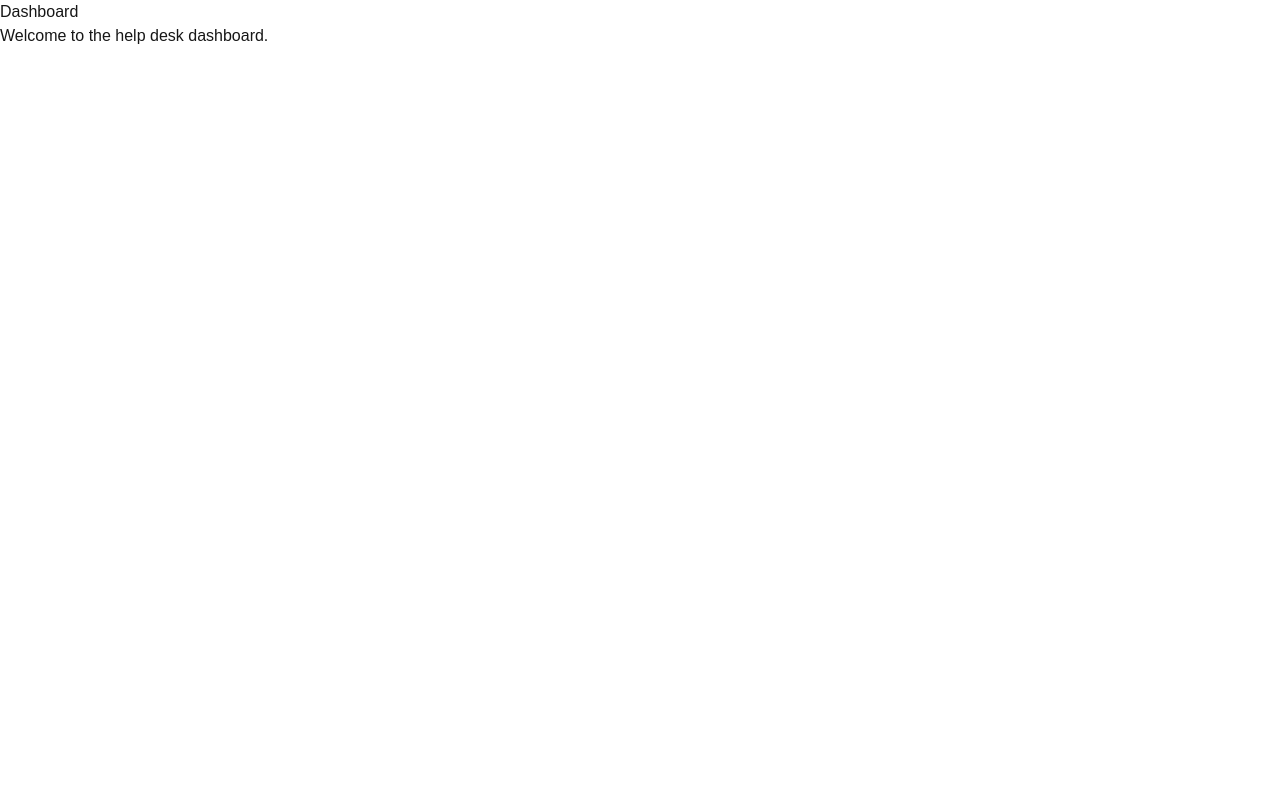
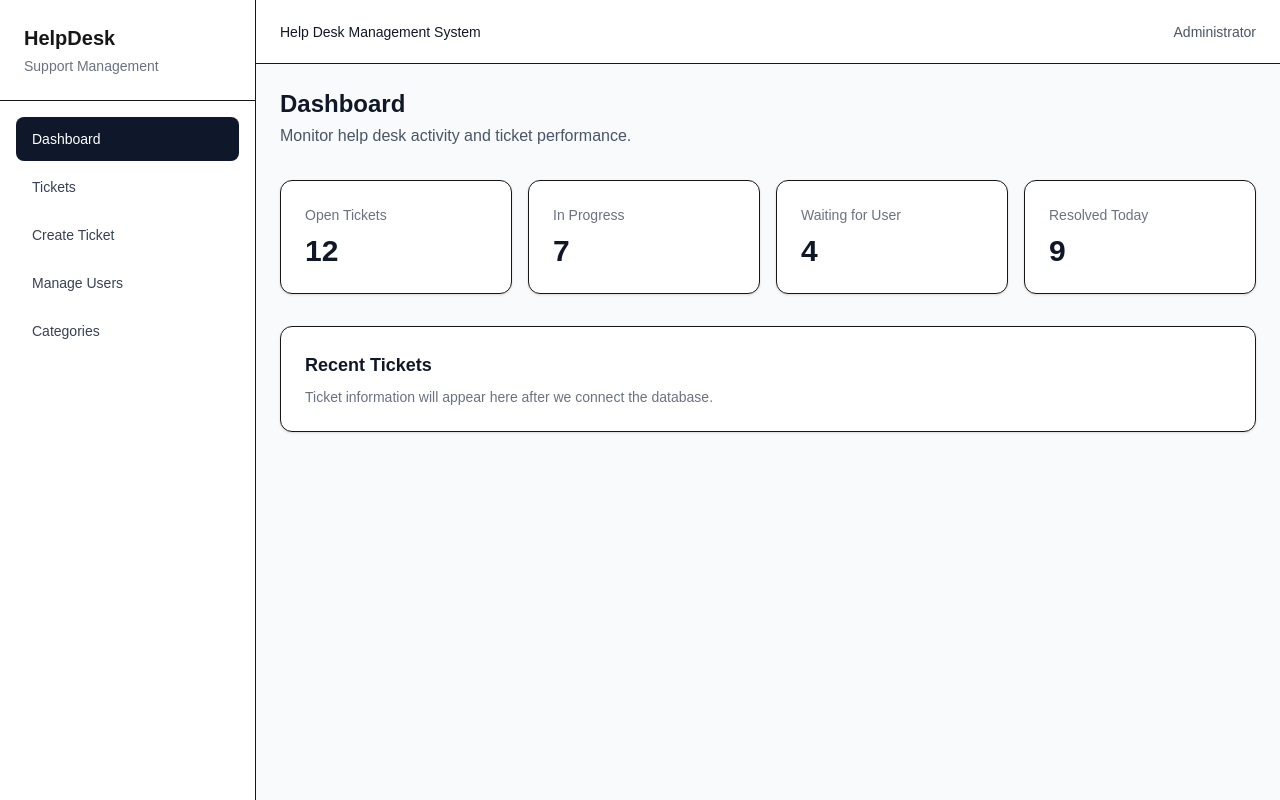
Before and after one commit to ivanjameslo/help-desk-management, a Next.js app: page /dashboard in a window 1280 px wide. Built offline with nearby package versions, Linux system fonts and the light colour scheme.

Commit message:
Create shared dashboard layout and sidebar

```diff
--- /dev/null
+++ b/src/app/(app)/dashboard/page.tsx
@@ -0,0 +1,61 @@
+const statistics = [
+  {
+    label: "Open Tickets",
+    value: 12,
+  },
+  {
+    label: "In Progress",
+    value: 7,
+  },
+  {
+    label: "Waiting for User",
+    value: 4,
+  },
+  {
+    label: "Resolved Today",
+    value: 9,
+  },
+];
+
+export default function DashboardPage() {
+  return (
+    <div className="mx-auto max-w-7xl">
+      <div>
+        <h1 className="text-2xl font-bold text-gray-900">
+          Dashboard
+        </h1>
+
+        <p className="mt-1 text-gray-600">
+          Monitor help desk activity and ticket performance.
+        </p>
+      </div>
+
+      <section className="mt-8 grid gap-4 sm:grid-cols-2 xl:grid-cols-4">
+        {statistics.map((statistic) => (
+          <article
+            key={statistic.label}
+            className="rounded-xl border bg-white p-6 shadow-sm"
+          >
+            <p className="text-sm font-medium text-gray-500">
+              {statistic.label}
+            </p>
+
+            <p className="mt-2 text-3xl font-bold text-gray-900">
+              {statistic.value}
+            </p>
+          </article>
+        ))}
+      </section>
+
+      <section className="mt-8 rounded-xl border bg-white p-6 shadow-sm">
+        <h2 className="text-lg font-semibold text-gray-900">
+          Recent Tickets
+        </h2>
+
+        <p className="mt-2 text-sm text-gray-500">
+          Ticket information will appear here after we connect the database.
+        </p>
+      </section>
+    </div>
+  );
+}
--- /dev/null
+++ b/src/app/(app)/layout.tsx
@@ -0,0 +1,31 @@
+import type { ReactNode } from "react";
+
+import { AppSidebar } from "@/components/app-sidebar";
+
+type AppLayoutProps = {
+  children: ReactNode;
+};
+
+export default function AppLayout({ children }: AppLayoutProps) {
+  return (
+    <div className="flex min-h-screen bg-slate-50">
+      <AppSidebar />
+
+      <div className="flex min-w-0 flex-1 flex-col">
+        <header className="flex h-16 items-center justify-between border-b bg-white px-6">
+          <div>
+            <p className="text-sm font-medium text-gray-900">
+              Help Desk Management System
+            </p>
+          </div>
+
+          <div className="text-sm text-gray-600">
+            Administrator
+          </div>
+        </header>
+
+        <main className="flex-1 p-6">{children}</main>
+      </div>
+    </div>
+  );
+}
--- /dev/null
+++ b/src/app/(app)/tickets/page.tsx
@@ -0,0 +1,36 @@
+import Link from "next/link";
+
+export default function TicketsPage() {
+  return (
+    <div className="mx-auto max-w-7xl">
+      <div className="flex items-center justify-between">
+        <div>
+          <h1 className="text-2xl font-bold text-gray-900">
+            Tickets
+          </h1>
+
+          <p className="mt-1 text-gray-600">
+            View and manage help desk requests.
+          </p>
+        </div>
+
+        <Link
+          href="/tickets/new"
+          className="rounded-lg bg-slate-900 px-4 py-2 text-sm font-medium text-white transition hover:bg-slate-700"
+        >
+          Create Ticket
+        </Link>
+      </div>
+
+      <div className="mt-8 rounded-xl border bg-white p-8 text-center shadow-sm">
+        <h2 className="font-semibold text-gray-900">
+          No tickets available
+        </h2>
+
+        <p className="mt-2 text-sm text-gray-500">
+          Tickets will appear here after the database is connected.
+        </p>
+      </div>
+    </div>
+  );
+}
--- a/src/app/dashboard/page.tsx
+++ /dev/null
@@ -1,8 +0,0 @@
-export default function DashboardPage() {
-  return (
-    <main>
-      <h1>Dashboard</h1>
-      <p>Welcome to the help desk dashboard.</p>
-    </main>
-  );
-}
--- a/src/app/tickets/page.tsx
+++ /dev/null
@@ -1,8 +0,0 @@
-export default function TicketsPage() {
-  return (
-    <main>
-      <h1>Tickets</h1>
-      <p>View and manage help desk tickets.</p>
-    </main>
-  );
-}
--- /dev/null
+++ b/src/components/app-sidebar.tsx
@@ -0,0 +1,69 @@
+"use client";
+
+import Link from "next/link";
+import { usePathname } from "next/navigation";
+
+const navigation = [
+  {
+    label: "Dashboard",
+    href: "/dashboard",
+  },
+  {
+    label: "Tickets",
+    href: "/tickets",
+  },
+  {
+    label: "Create Ticket",
+    href: "/tickets/new",
+  },
+  {
+    label: "Manage Users",
+    href: "/admin/users",
+  },
+  {
+    label: "Categories",
+    href: "/admin/categories",
+  },
+];
+
+export function AppSidebar() {
+  const pathname = usePathname();
+
+  return (
+    <aside className="min-h-screen w-64 shrink-0 border-r bg-white">
+      <div className="border-b p-6">
+        <Link href="/dashboard" className="text-xl font-bold">
+          HelpDesk
+        </Link>
+
+        <p className="mt-1 text-sm text-gray-500">
+          Support Management
+        </p>
+      </div>
+
+      <nav className="space-y-1 p-4">
+        {navigation.map((item) => {
+          const isActive =
+            item.href === "/dashboard"
+              ? pathname === item.href
+              : pathname.startsWith(item.href);
+
+          return (
+            <Link
+              key={item.href}
+              href={item.href}
+              aria-current={isActive ? "page" : undefined}
+              className={`block rounded-lg px-4 py-3 text-sm font-medium transition ${
+                isActive
+                  ? "bg-slate-900 text-white"
+                  : "text-gray-700 hover:bg-gray-100"
+              }`}
+            >
+              {item.label}
+            </Link>
+          );
+        })}
+      </nav>
+    </aside>
+  );
+}
```
Also changed, not shown: src/app/(app)/admin/categories/page.tsx (renamed from src/app/admin/categories/page.tsx), src/app/(app)/admin/users/page.tsx (renamed from src/app/admin/users/page.tsx), src/app/(app)/tickets/new/page.tsx (renamed from src/app/tickets/new/page.tsx).
